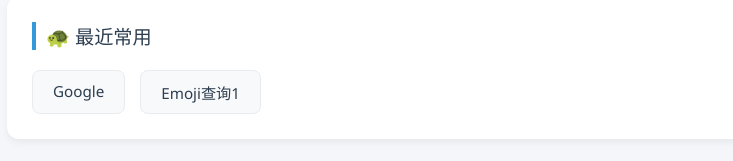
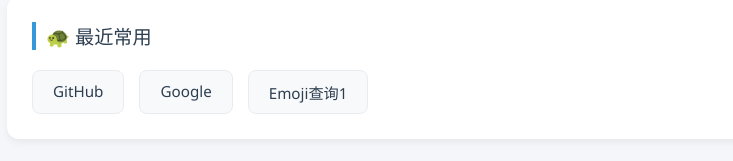
Before and after one commit to Lucky4013/Lucky4013.github.io, a plain HTML site: page index.html in a window 1280 px wide. Shown: the part 175-336 px from the top of the page, without its empty margins (133-866 px from the left). Drawn offline with Linux system fonts and the light colour scheme.

Commit message:
modified:   index.html

```diff
--- a/index.html
+++ b/index.html
@@ -116,6 +116,7 @@
         <div class="group">
             <div class="group-title">🐢 最近常用</div>
             <div class="links">
+                <a href="https://github.com" class="link-item" target="_blank">GitHub</a>
                 <a href="https://www.google.com" class="link-item" target="_blank">Google</a>
                 <a href="https://getemoji.com/" class="link-item" target="_blank">Emoji查询1</a>
             </div>
```
